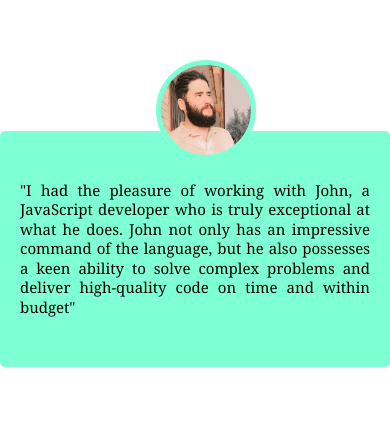
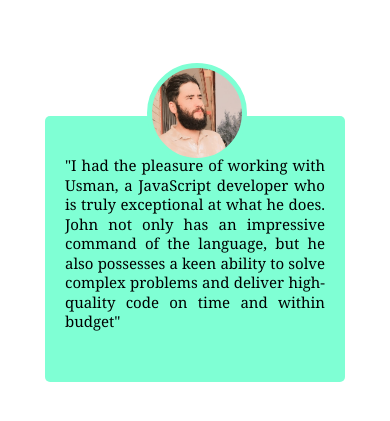
Before and after one commit to noob-develops-pro/basic-projects, a plain HTML site: page testimonial/index.html in a window 390 px wide. Shown: the part 173-594 px from the top of the page. Drawn offline with Linux system fonts and the light colour scheme.

Commit message:
name change

```diff
--- a/testimonial/index.html
+++ b/testimonial/index.html
@@ -13,7 +13,7 @@
         <div class="img-container"></div>
       </div>
       <p>
-        "I had the pleasure of working with John, a JavaScript developer who is
+        "I had the pleasure of working with Usman, a JavaScript developer who is
         truly exceptional at what he does. John not only has an impressive
         command of the language, but he also possesses a keen ability to solve
         complex problems and deliver high-quality code on time and within
--- a/testimonial/style.css
+++ b/testimonial/style.css
@@ -30,6 +30,7 @@ main {
   line-height: 1.3;
   position: relative;
   background-color: aquamarine;
+  transition: all 0.2s ease-out;
 }
 p {
   font-size: 1.5rem;
@@ -45,3 +46,17 @@ p {
   border-radius: 50%;
   background: url('./images/dp.jpg') no-repeat center/cover;
 }
+
+@media screen and (max-width: 500px) {
+  main {
+    width: 30rem;
+    transition: all 0.2 ease-out;
+  }
+  main.container {
+    padding-top: 4rem;
+  }
+  .img-container {
+    left: 34%;
+    top: -20%;
+  }
+}
```
